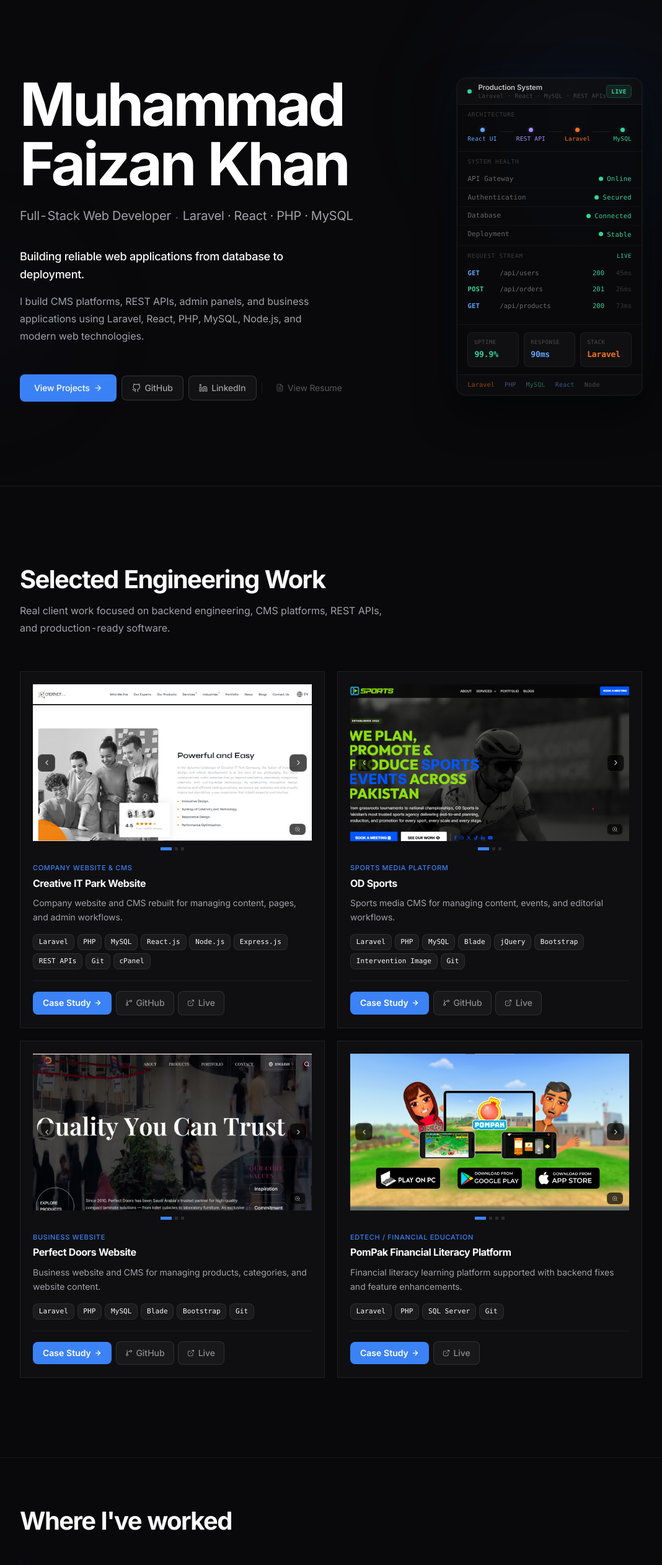
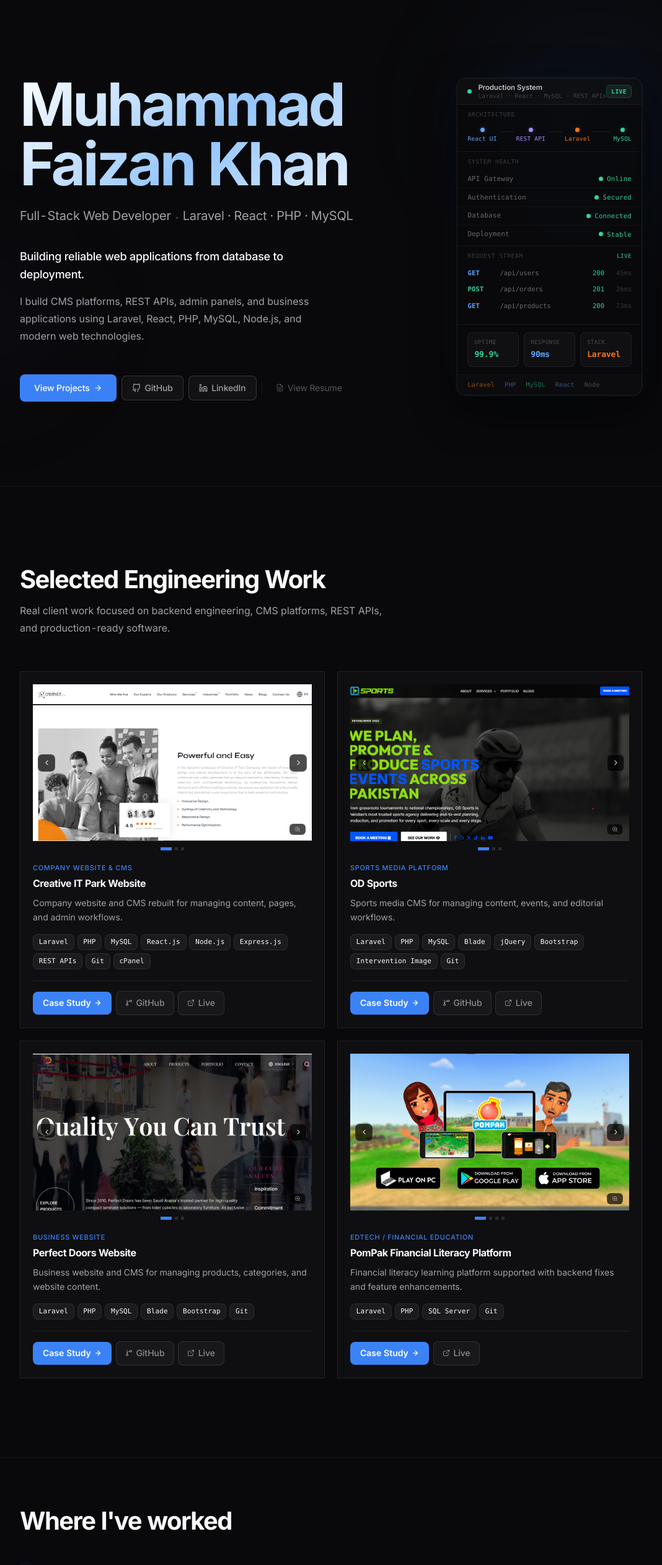
Before and after one commit to mfaizanx7/Faizans-Portfolio, a React (Vite) app: page / in a window 1280 px wide. Shown: the part 80-2605 px from the top of the page at 62% size, without its empty margins (106-1174 px from the left). Built offline with nearby package versions, Linux system fonts and the light colour scheme.

Commit message:
restore animation with GPU fix

```diff
--- a/src/components/sections/Experience.tsx
+++ b/src/components/sections/Experience.tsx
@@ -1,3 +1,4 @@
+import { motion } from 'framer-motion'
 import { Link } from 'react-router-dom'
 import { FadeIn } from '@/components/ui'
 
@@ -49,6 +50,19 @@ function TimelineDot({ index: _index }: { index: number }) {
       paddingTop: 6,
     }}>
       <div style={{ position: 'relative', width: DOT, height: DOT }}>
+        {/* Pulse ring */}
+        <motion.div
+          animate={{ scale: [1, 1.9], opacity: [0.5, 0] }}
+          transition={{ duration: 1.8, repeat: Infinity, ease: 'easeOut' }}
+          style={{
+            position: 'absolute',
+            inset: -4,
+            borderRadius: '50%',
+            border: '1.5px solid rgba(59,130,246,0.6)',
+            willChange: 'transform, opacity',
+            transform: 'translate3d(0,0,0)',
+          }}
+        />
         <div style={{
           width: DOT, height: DOT, borderRadius: '50%',
           background: 'radial-gradient(circle at 35% 35%, #93c5fd, #3b82f6)',
--- a/src/components/sections/Hero.tsx
+++ b/src/components/sections/Hero.tsx
@@ -75,7 +75,12 @@ export function Hero() {
                   lineHeight: 1.0,
                   letterSpacing: '-0.045em',
                   marginBottom: '1.25rem',
-                  color: '#ffffff',
+                  background: 'linear-gradient(135deg, #ffffff 0%, #93c5fd 50%, #ffffff 100%)',
+                  WebkitBackgroundClip: 'text',
+                  WebkitTextFillColor: 'transparent',
+                  backgroundClip: 'text',
+                  isolation: 'isolate',
+                  transform: 'translate3d(0,0,0)',
                 }}
               >
                 Muhammad<br />Faizan Khan
--- a/src/components/sections/Projects.tsx
+++ b/src/components/sections/Projects.tsx
@@ -186,7 +186,9 @@ function ProjectCard({ project, index }: { project: Project; index: number }) {
   return (
     <>
       <FadeIn delay={index * 0.07} direction="up" style={{ height: '100%' }}>
-        <article
+        <motion.article
+          whileHover={{ y: -4, boxShadow: '0 16px 48px rgba(0,0,0,0.4)' }}
+          transition={{ duration: 0.22, ease: [0.16, 1, 0.3, 1] }}
           style={{
             height: '100%',
             display: 'flex',
@@ -197,6 +199,8 @@ function ProjectCard({ project, index }: { project: Project; index: number }) {
             padding: '1.25rem',
             cursor: 'default',
             overflow: 'hidden',
+            transform: 'translate3d(0,0,0)',
+            willChange: 'transform',
           }}
         >
           {/* ── Carousel ── */}
@@ -347,7 +351,7 @@ function ProjectCard({ project, index }: { project: Project; index: number }) {
               </a>
             )}
           </div>
-        </article>
+        </motion.article>
       </FadeIn>
 
       {galleryOpen && project.images.length > 0 && (
--- a/src/components/ui/FadeIn.tsx
+++ b/src/components/ui/FadeIn.tsx
@@ -1,4 +1,3 @@
-import { useEffect, useState } from 'react'
 import { motion, useReducedMotion as useFramerReducedMotion } from 'framer-motion'
 import type { HTMLMotionProps } from 'framer-motion'
 
@@ -10,14 +9,6 @@ interface FadeInProps extends HTMLMotionProps<'div'> {
   once?: boolean
 }
 
-function useIsMobile() {
-  const [mobile, setMobile] = useState(false)
-  useEffect(() => {
-    setMobile(window.innerWidth < 768)
-  }, [])
-  return mobile
-}
-
 export function FadeIn({
   delay = 0,
   direction = 'up',
@@ -27,14 +18,11 @@ export function FadeIn({
   children,
   ...props
 }: FadeInProps) {
-  const reduced  = useFramerReducedMotion()
-  const isMobile = useIsMobile()
+  const reduced = useFramerReducedMotion()
 
-  // On mobile: opacity only — no transform to avoid GPU stacking context / scroll glitch
-  const useTransform = !isMobile && !reduced && direction !== 'none'
-  const axis  = direction === 'left' || direction === 'right' ? 'x' : 'y'
-  const sign  = direction === 'down' || direction === 'right' ? -1 : 1
-  const offset = useTransform ? { [axis]: sign * distance } : {}
+  const axis   = direction === 'left' || direction === 'right' ? 'x' : 'y'
+  const sign   = direction === 'down' || direction === 'right' ? -1 : 1
+  const offset = (!reduced && direction !== 'none') ? { [axis]: sign * distance } : {}
 
   return (
     <motion.div
@@ -46,6 +34,7 @@ export function FadeIn({
         delay:    reduced ? 0    : delay,
         ease: [0.16, 1, 0.3, 1],
       }}
+      style={{ transform: 'translate3d(0,0,0)', ...(props.style ?? {}) }}
       {...props}
     >
       {children}
--- a/src/index.css
+++ b/src/index.css
@@ -348,8 +348,11 @@ html, body { overflow-x: hidden; }
   .container {
     padding-inline: max(1rem, env(safe-area-inset-left, 1rem));
   }
-  /* Kill blur filters on mobile — main cause of scroll ghosting */
+  /* Reduce blur on mobile to prevent scroll ghosting */
   .glow-orb {
-    display: none;
+    filter: blur(60px);
+    opacity: 0.5;
+    will-change: auto;
+    transform: translate3d(0,0,0);
   }
 }
```
